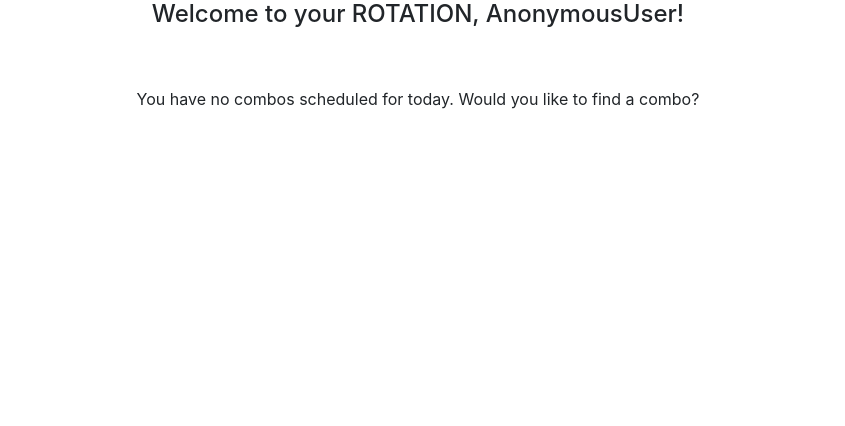
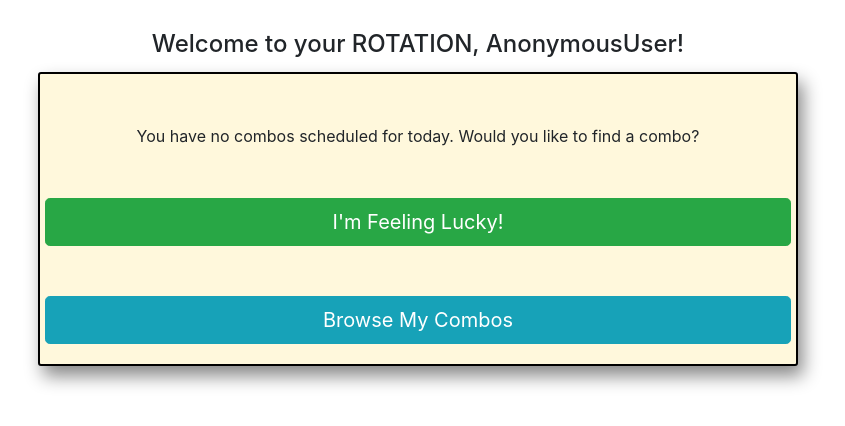
Before and after one commit to frednava67/the_rotation, a Django app: template apps/rotation_app/templates/home_none.html in a window 1280 px wide. Shown: the top 426 px of the page, without its empty margins (222-1067 px from the left). Run offline with Django 3.2, Linux system fonts and the light colour scheme; the template is opened without the code that fills it, so the values that code supplies are empty; parts of the project's set-up code (start-up, migrations or seed data) failed here and were passed over; some libraries are stand-ins or nearby versions.

Commit message:
feeling lucky work and fixed the time zone problem

```diff
--- a/apps/rotation_app/static/rotation_app/css/homestyle.css
+++ b/apps/rotation_app/static/rotation_app/css/homestyle.css
@@ -82,6 +82,19 @@ img {
     margin-left: 20px;
 }
 
+.headspace {
+    margin-top: 30px;
+}
+
+.styleddiv {
+    margin-top: 5px;
+    padding: 0px 20px 20px 20px;
+    border: 2px solid black;
+    border-radius: 3px;
+    box-shadow: 5px 10px 18px #888888;
+    background-color: cornsilk;
+}
+
 #datepicker {
     width:180px;
     margin: 0 20px 20px 20px;
--- a/apps/rotation_app/templates/home_none.html
+++ b/apps/rotation_app/templates/home_none.html
@@ -17,12 +17,28 @@
 </head>
 
 <body>
-    <div class="row d-flex justify-content-center">
+    <div class="row d-flex justify-content-center headspace">
         <h4>Welcome to your ROTATION, {{ user }}!</h4>
     </div>
     <div class="container">
-        <div class="row d-flex justify-content-center margintop">
-            You have no combos scheduled for today.  Would you like to find a combo?
+        <div class="row">
+            <div class="col-xl-2 col-lg-2 col-md-2 col-sm-1 d-none d-sm-block"></div>
+            <div class="col-xl-8 col-lg-8 col-md-8 col-sm-10 col-12 styleddiv">
+                <div class="row">
+                    <div class="col-xl-12 col-lg-12 col-md-12 col-sm-12 col-12">
+                        <div class="row d-flex justify-content-center margintop">
+                            You have no combos scheduled for today.  Would you like to find a combo?
+                        </div>
+                        <div class="row d-flex justify-content-center margintop">
+                            <a href="get_lucky" class="btn btn-success btn-lg btn-block">I'm Feeling Lucky!</a>
+                        </div>
+                        <div class="row d-flex justify-content-center margintop">
+                            <a href="browse_combos" class="btn btn-info btn-lg btn-block">Browse My Combos</a>
+                        </div>
+                    </div>
+                </div>
+            </div>
+            <div class="col-xl-2 col-lg-2 col-md-2 col-sm-1 d-none d-sm-block"></div>
         </div>
     </div>
 
--- a/apps/rotation_app/urls.py
+++ b/apps/rotation_app/urls.py
@@ -11,6 +11,7 @@ urlpatterns = [
     url(r'^browse_combos$', views.show_combobrowser),
     url(r'^delete_combo$', views.delete_combo),
     url(r'^schedule_combo$', views.show_comboscheduler),
+    url(r'^get_lucky$', views.random_combo),
     url(r'^process_add_top$', views.process_add_top),
     url(r'^process_schedulecombo$', views.process_schedulecombo),
     url(r'^show_schedule$', views.show_schedule),
--- a/the_rotation/settings.py
+++ b/the_rotation/settings.py
@@ -111,7 +111,7 @@ AUTH_PASSWORD_VALIDATORS = [
 
 LANGUAGE_CODE = 'en-us'
 
-TIME_ZONE = 'UTC'
+TIME_ZONE = 'America/Los_Angeles'
 
 USE_I18N = True
 
```
Also changed, not shown: apps/rotation_app/templates/random_combo.html (added, +101 -0 lines), apps/rotation_app/views.py (+23 -5 lines).
